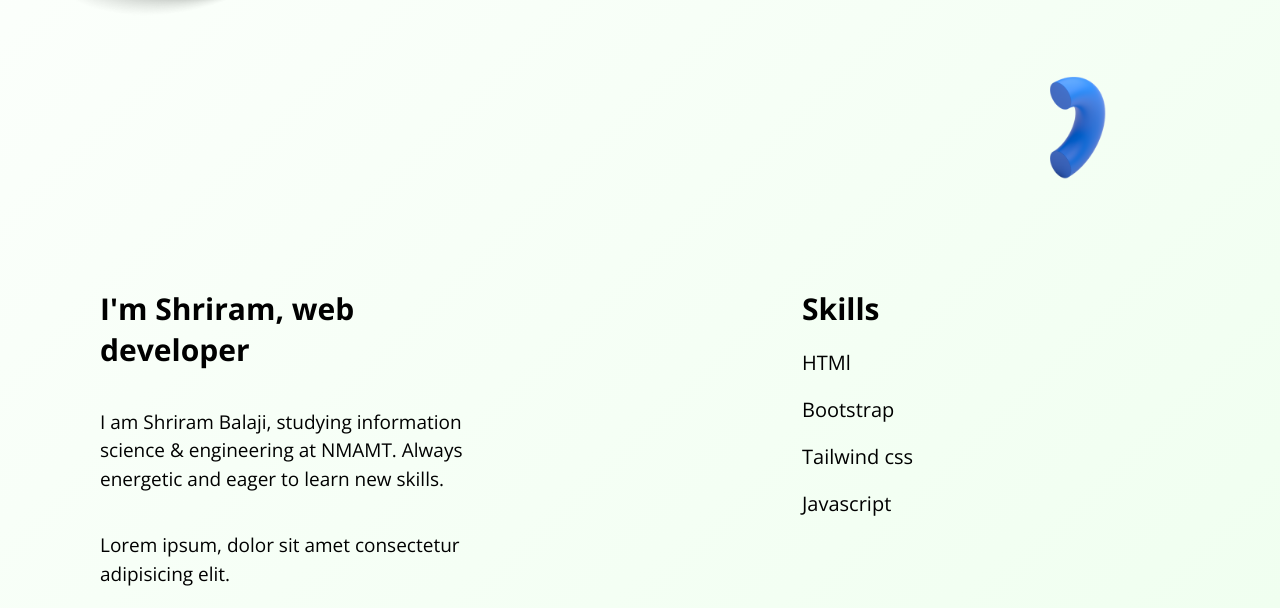
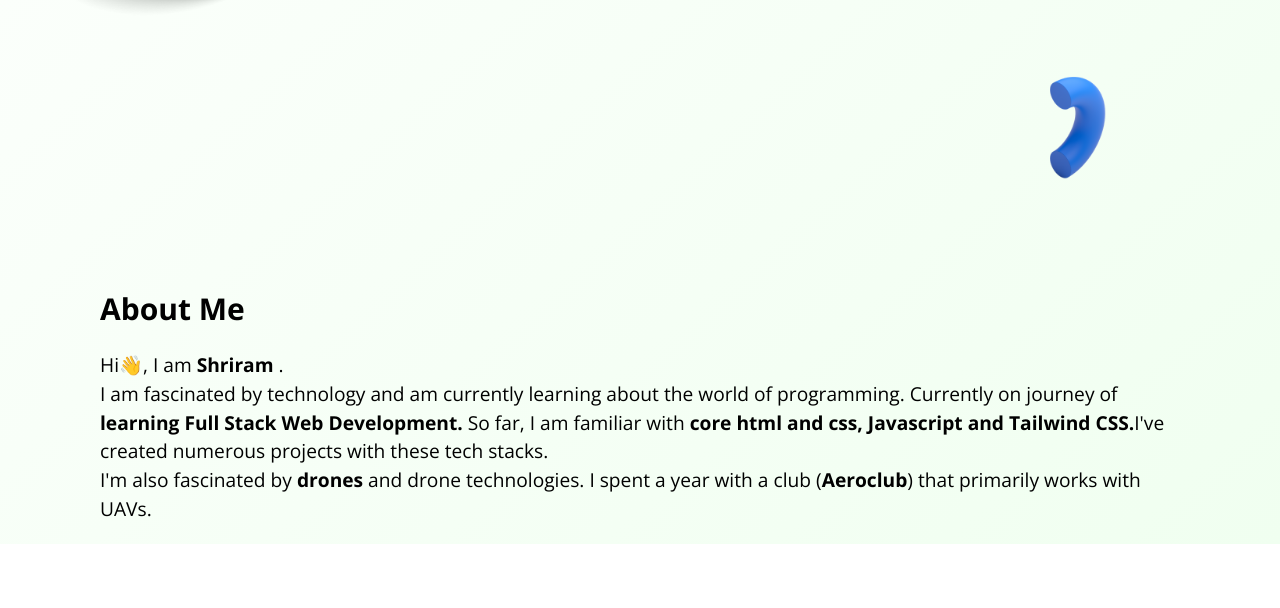
Before and after one commit to RAM844/My-Portfolio-website, a plain HTML site: page index.html in a window 1280 px wide. Shown: the part 632-1240 px from the top of the page. After the commit the page ends 1176 px from the top, so only its background shows below. Drawn offline with nearby package versions, Linux system fonts and the light colour scheme; a web font is replaced by a local one.

Commit message:
fixed some components

```diff
--- a/css/style.css
+++ b/css/style.css
@@ -141,32 +141,12 @@ nav{
 }
 
 .A-left-section{
-    width: 40vw;
+    width:100%;
 }
 .A-left-section h3{
     font-size: 30px;
 }
 .A-left-section p{
-    font-size: 19px;
-    margin-top: 10%;
+    font-size: 1.2rem;
     line-height: 1.5;
 }
-
-.A-right-section{
-    width: 40vw;
-    margin-left: 30%;
-}
-.A-card{
-    height: 30vh;
-
-}
-.A-card h3{
-    font-size: 30px;
-}
-.A-card ul li{
-    margin-top: 20px;
-    font-size: 20px;
-}
-ul{
-    list-style: none;
-}
--- a/index.html
+++ b/index.html
@@ -41,30 +41,19 @@
         </div>
         <div class="about-me">
             <div class="A-left-section">
-                <h3>I'm Shriram,
-                    web developer</h3>
+                <h3>About Me</h3>
+                <br>
+               <p>Hi👋, I am <b>Shriram</b> . <br>
 
-                <p>I am Shriram Balaji, studying information science & engineering at NMAMT. Always energetic and eager to learn new skills.
+
+                I am fascinated by technology and am currently learning about the world of programming.
+                Currently on journey of <b>learning Full Stack Web Development.</b>
+                So far, I am familiar with <b>core html and css, Javascript and Tailwind CSS.</b>I've created numerous projects with these tech stacks.
+                <br> I'm also fascinated by <b>drones</b> and drone technologies.
+                I spent a year with a club (<b>Aeroclub</b>) that primarily works with UAVs.
                 </p>
-                <p>Lorem ipsum, dolor sit amet consectetur adipisicing elit.</p>
             </div>
-            <div class="A-right-section">
 
-                <div class="A-card">
-                    <div class="A-card">
-                        <h3>Skills</h3>
-                        <ul>
-                            <li>HTMl</li>
-                            <li>Bootstrap</li>
-                            <li>Tailwind css</li>
-                            <li>Javascript</li>
-                        </ul>
-                    </div>
-                    <!-- <h3>What I'm Learning</h3> -->
-
-                </div>
-
-            </div>
         </div>
         <div class="contact">
 
```
